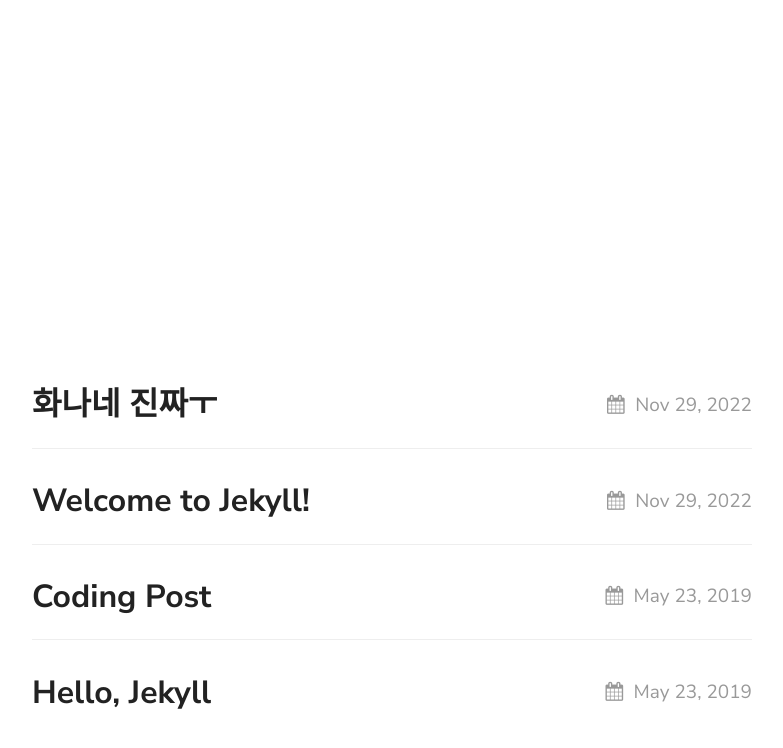
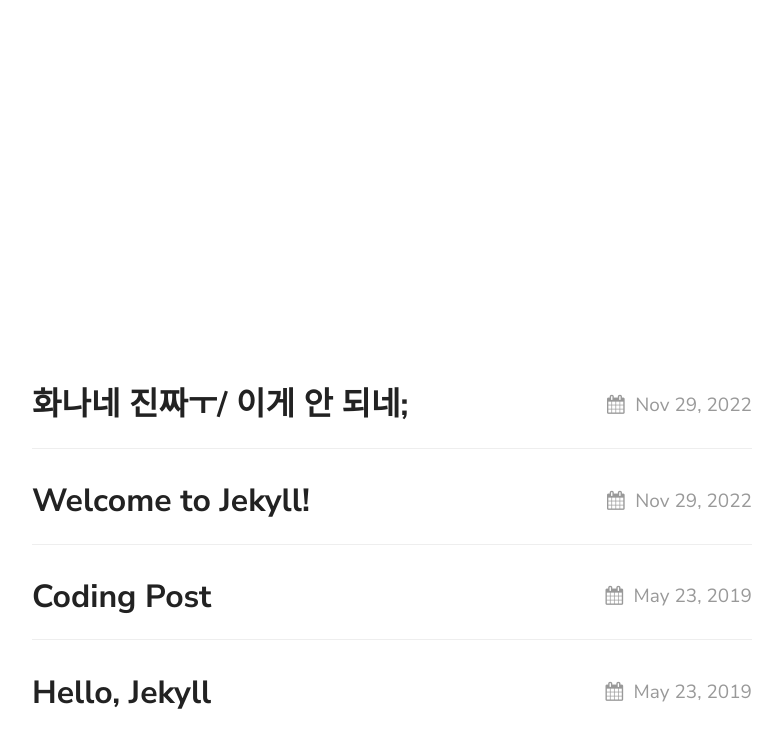
Before and after one commit to ritnis4751/ritnis4751.github.io, a Jekyll site: the page built from index.md, in a window 1280 px wide. Shown: the top 748 px of the page, without its empty margins (68-851 px from the left). Built offline with Jekyll 4.4.1, drawn with Linux system fonts in a browser that asks for light colours.

Commit message:
Update 2022-11-30-Why_I_Can't_Do_this.md

```diff
--- a/_posts/2022-11-30-Why_I_Can't_Do_this.md
+++ b/_posts/2022-11-30-Why_I_Can't_Do_this.md
@@ -1,6 +1,6 @@
 ---
 layout: post
-title:  "화나네 진짜ㅜ"
+title:  "화나네 진짜ㅜ/ 이게 안 되네;"
 date:   2022-11-30 01:51:55 +0900
 categories: jekyll update
 ---
```
